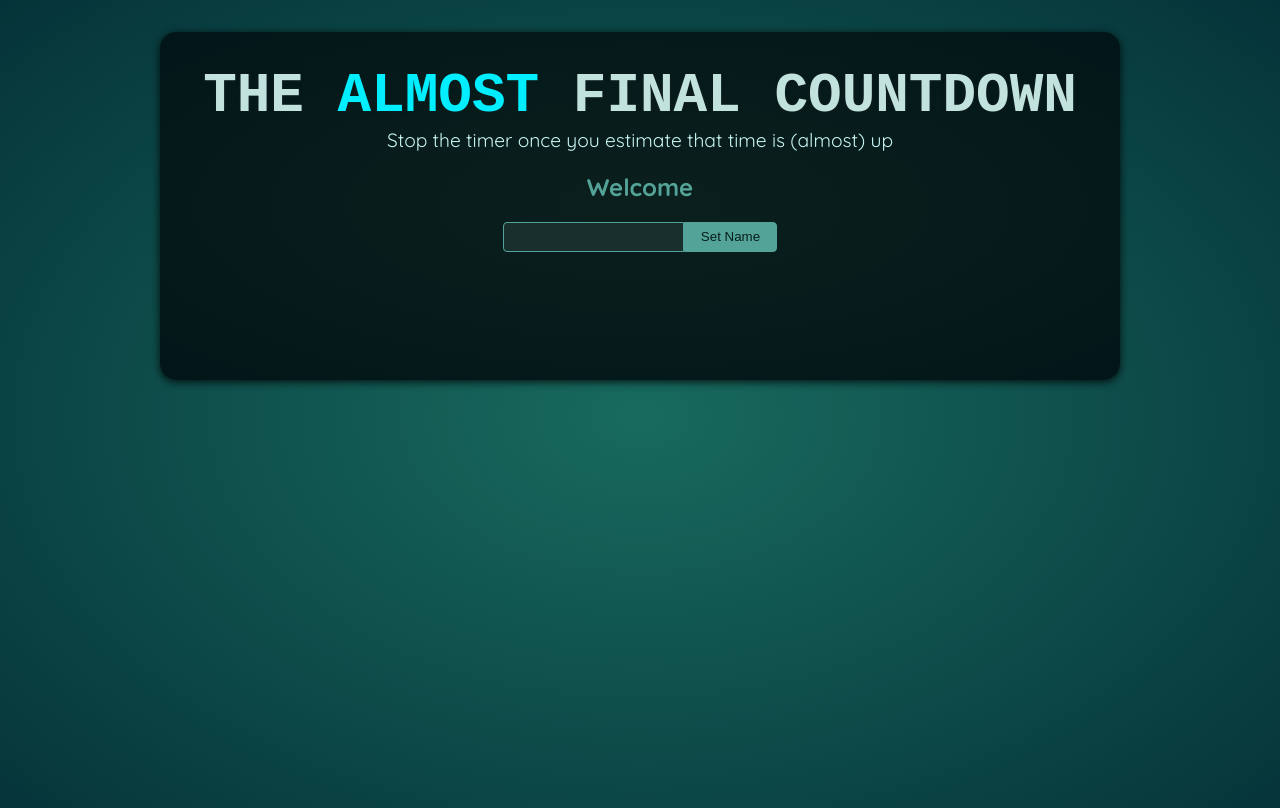
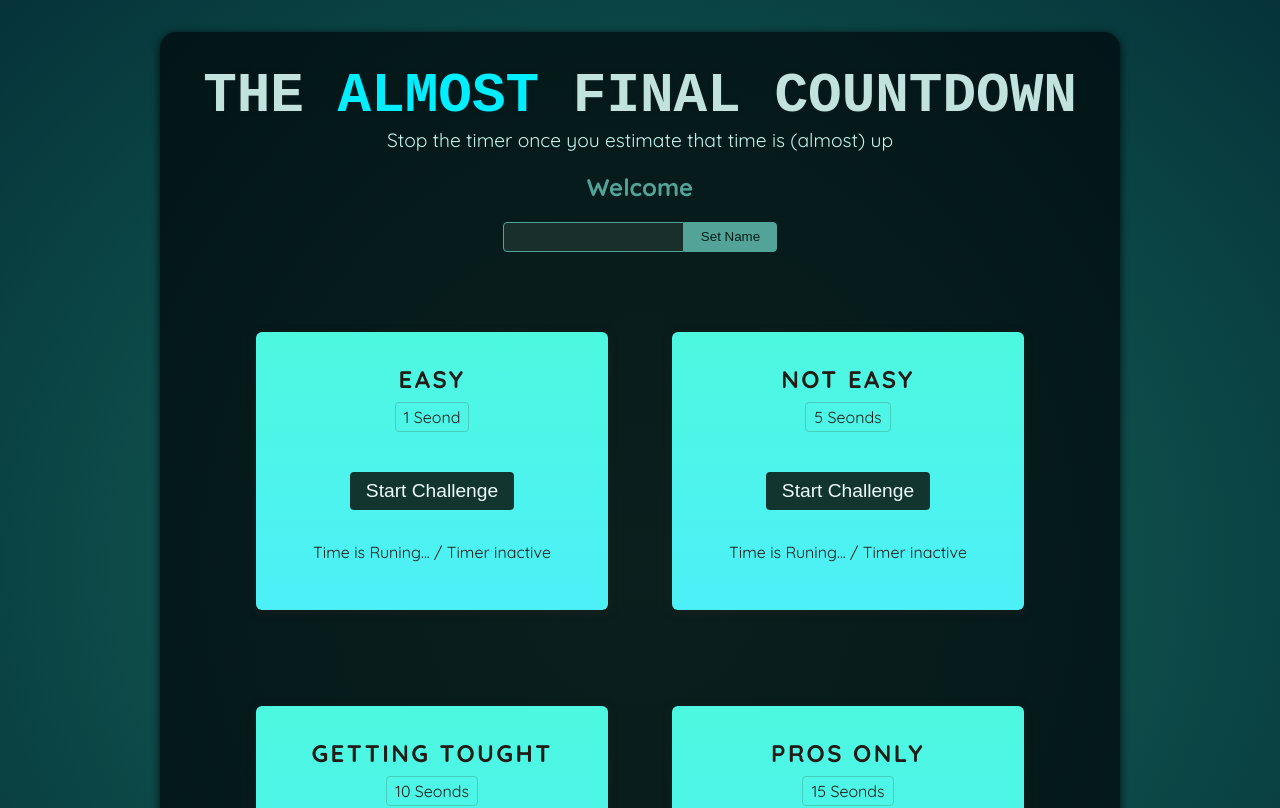
Before and after one commit to LironeFitoussi/react-timer-challenge-app, a React (Vite) app: page / in a window 1280 px wide. Shown: the top 808 px of the page. Built offline with nearby package versions, Linux system fonts and the light colour scheme; a web font is replaced by a local one.

Commit message:
Cahllenges set

```diff
--- a/src/App.jsx
+++ b/src/App.jsx
@@ -1,10 +1,15 @@
 import Player from './components/Player.jsx';
-
+import TimerChallenge from './components/TimerChallenge.jsx';
 function App() {
   return (
     <>
       <Player />
-      <div id="challenges"></div>
+      <div id="challenges">
+        <TimerChallenge title='Easy' targetTime={1}/>
+        <TimerChallenge title='Not easy' targetTime={5}/>
+        <TimerChallenge title='Getting tought' targetTime={10}/>
+        <TimerChallenge title='Pros Only' targetTime={15}/>
+      </div>
     </>
   );
 }
--- a/src/components/Player.jsx
+++ b/src/components/Player.jsx
@@ -6,6 +6,7 @@ export default function Player() {
 
   const handleClick = () => {
     setEnteredPlayerName(playerName.current.value)
+    playerName.current.value = '';
   }
 
   return (
--- /dev/null
+++ b/src/components/TimerChallenge.jsx
@@ -0,0 +1,18 @@
+export default function TimerChallenge ({ title, targetTime }) {
+    return (
+        <section className="challenge">
+            <h2>{title}</h2>
+            <p className="challenge-time">
+                {targetTime} Seond{targetTime > 1 && 's' }
+            </p>
+            <p>
+                <button>
+                    Start Challenge
+                </button>
+            </p>
+            <p className="">
+                Time is Runing... / Timer inactive
+            </p>
+        </section>
+    )
+}
```
